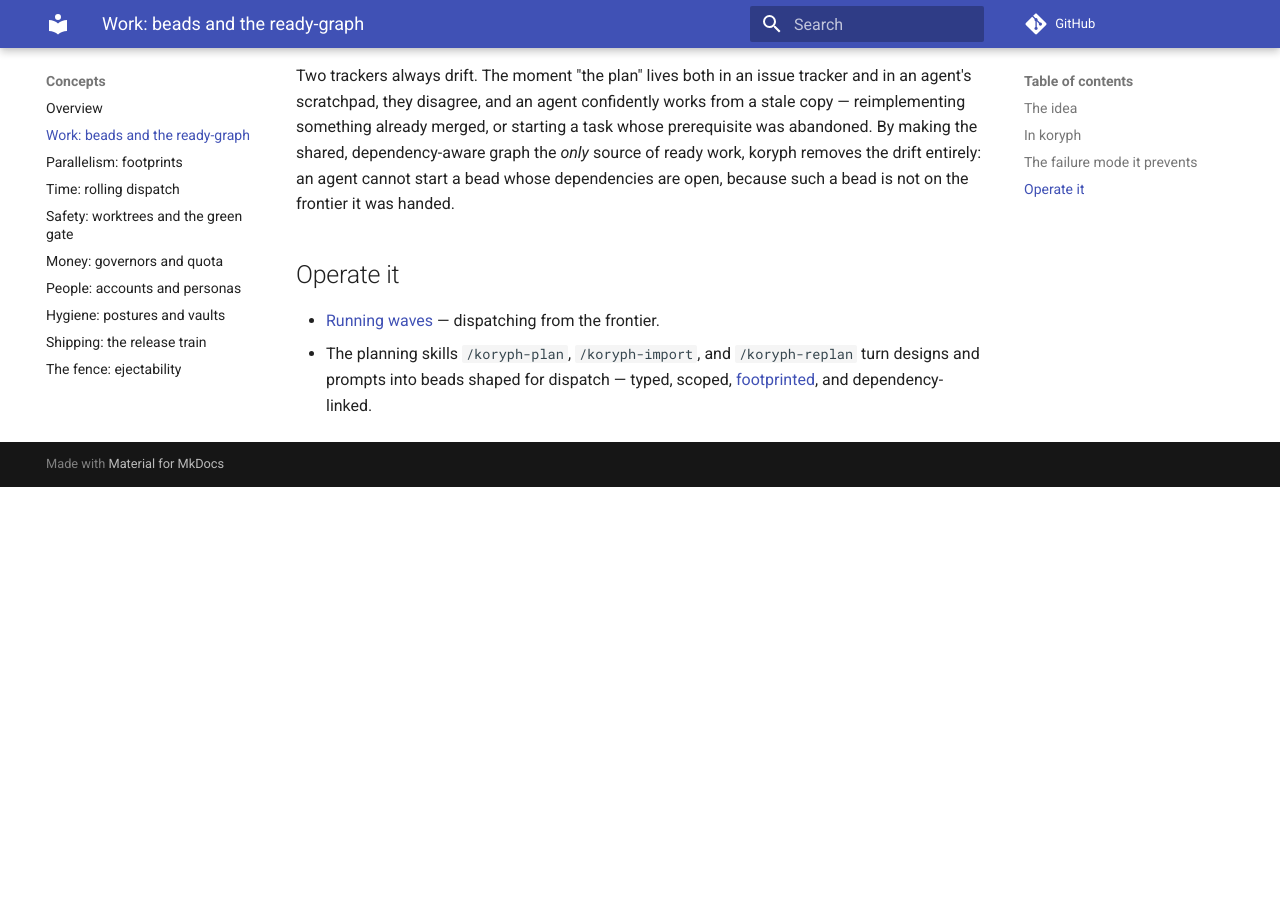
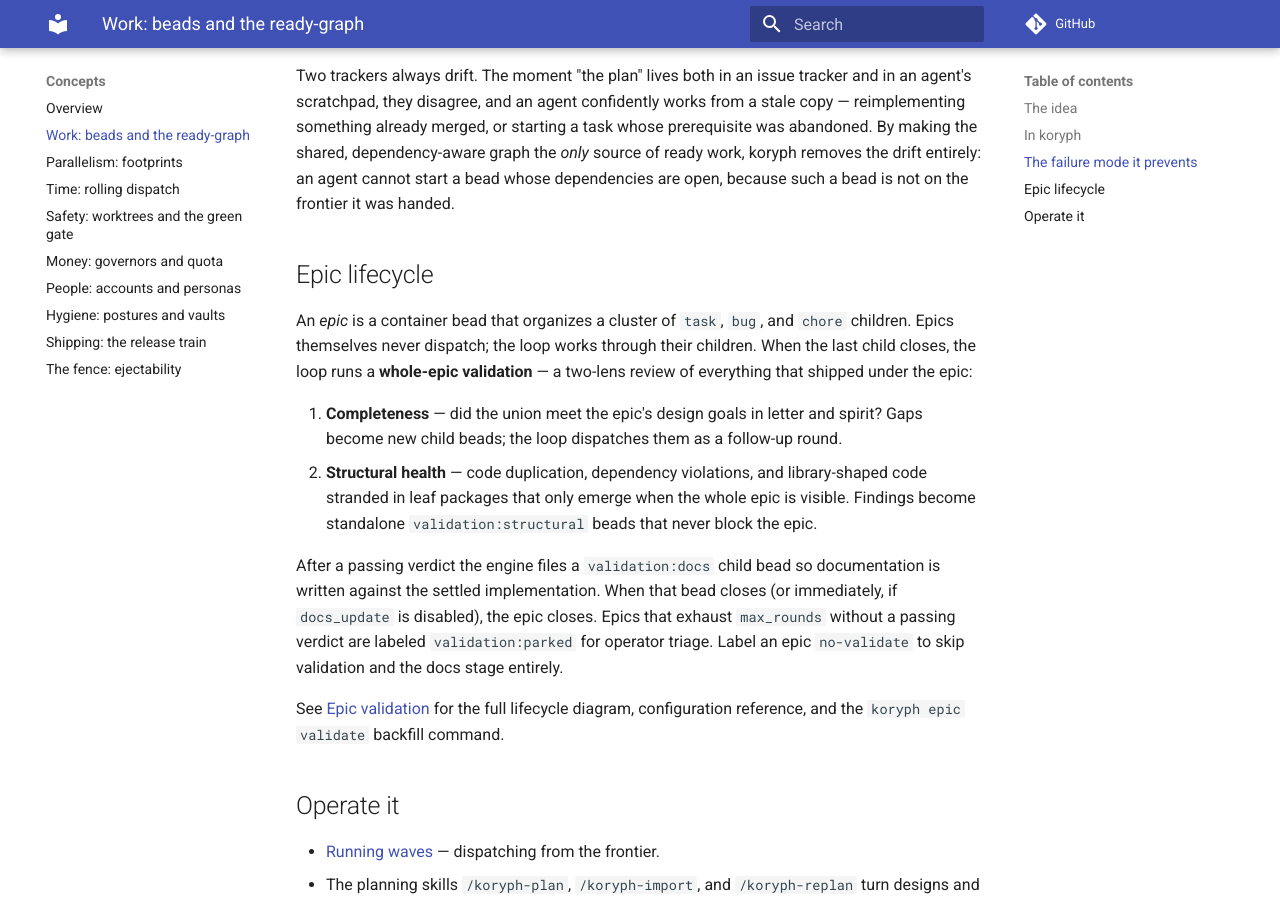
Before and after one commit to koryph/koryph, an MkDocs documentation site: the page built from docs/concepts/beads.md, in a window 1280 px wide and 900 px high, scrolled down 1152 px. Built offline with MkDocs 1.6.1 and Material for MkDocs 9.7.7, drawn with Linux system fonts in a browser that asks for light colours; comment, search, counter and statistics services are not loaded; before the commit the page ends 1639 px from its top, so only the background shows below that.

Commit message:
docs(epic-validation): user-guide chapter, concepts cross-link, nav entry
- docs/user-guide/epic-validation.md: two-lens completeness/structural
  review, full lifecycle diagram (trigger → verdict → docs stage → close),
  epic_validation config block with all defaults, docs_update sub-block,
  label vocabulary, koryph epic validate usage including backfill/recovery
  examples, and the no-validate / validation:* label vocabulary per operator
  scope extension (§4b docs stage included)
- docs/concepts/beads.md: epic-lifecycle paragraph with cross-link to the
  new chapter
- mkdocs.yml: nav entry "Epic validation" under User guide

CLI reference (docs/reference/cli.md) already current from prior docgen
run; TestCLIRefDrift passes.

Co-Authored-By: Claude Sonnet 4.6 <noreply@anthropic.com>
Signed-off-by: Marshall Cody McCain <cody@mccain.family>

```diff
--- a/docs/concepts/beads.md
+++ b/docs/concepts/beads.md
@@ -60,6 +60,33 @@ graph the *only* source of ready work, koryph removes the drift entirely: an
 agent cannot start a bead whose dependencies are open, because such a bead is
 not on the frontier it was handed.
 
+## Epic lifecycle
+
+An *epic* is a container bead that organizes a cluster of `task`, `bug`, and
+`chore` children. Epics themselves never dispatch; the loop works through
+their children. When the last child closes, the loop runs a
+**whole-epic validation** — a two-lens review of everything that shipped
+under the epic:
+
+1. **Completeness** — did the union meet the epic's design goals in letter
+   and spirit? Gaps become new child beads; the loop dispatches them as a
+   follow-up round.
+2. **Structural health** — code duplication, dependency violations, and
+   library-shaped code stranded in leaf packages that only emerge when the
+   whole epic is visible. Findings become standalone `validation:structural`
+   beads that never block the epic.
+
+After a passing verdict the engine files a `validation:docs` child bead so
+documentation is written against the settled implementation. When that bead
+closes (or immediately, if `docs_update` is disabled), the epic closes.
+Epics that exhaust `max_rounds` without a passing verdict are labeled
+`validation:parked` for operator triage. Label an epic `no-validate` to
+skip validation and the docs stage entirely.
+
+See [Epic validation](../user-guide/epic-validation.md) for the full
+lifecycle diagram, configuration reference, and the `koryph epic validate`
+backfill command.
+
 ## Operate it
 
 - [Running waves](../user-guide/running-waves.md) — dispatching from the
--- a/mkdocs.yml
+++ b/mkdocs.yml
@@ -60,6 +60,7 @@ nav:
       - Verifying a release: user-guide/supply-chain.md
       - Collaboration: user-guide/collaboration.md
       - Intake: user-guide/intake.md
+      - Epic validation: user-guide/epic-validation.md
       - Doctor: user-guide/doctor.md
       - IDE integration: ide-integration.md
   - Developer guide:
```
Also changed, not shown: docs/user-guide/epic-validation.md (added, +224 -0 lines).
